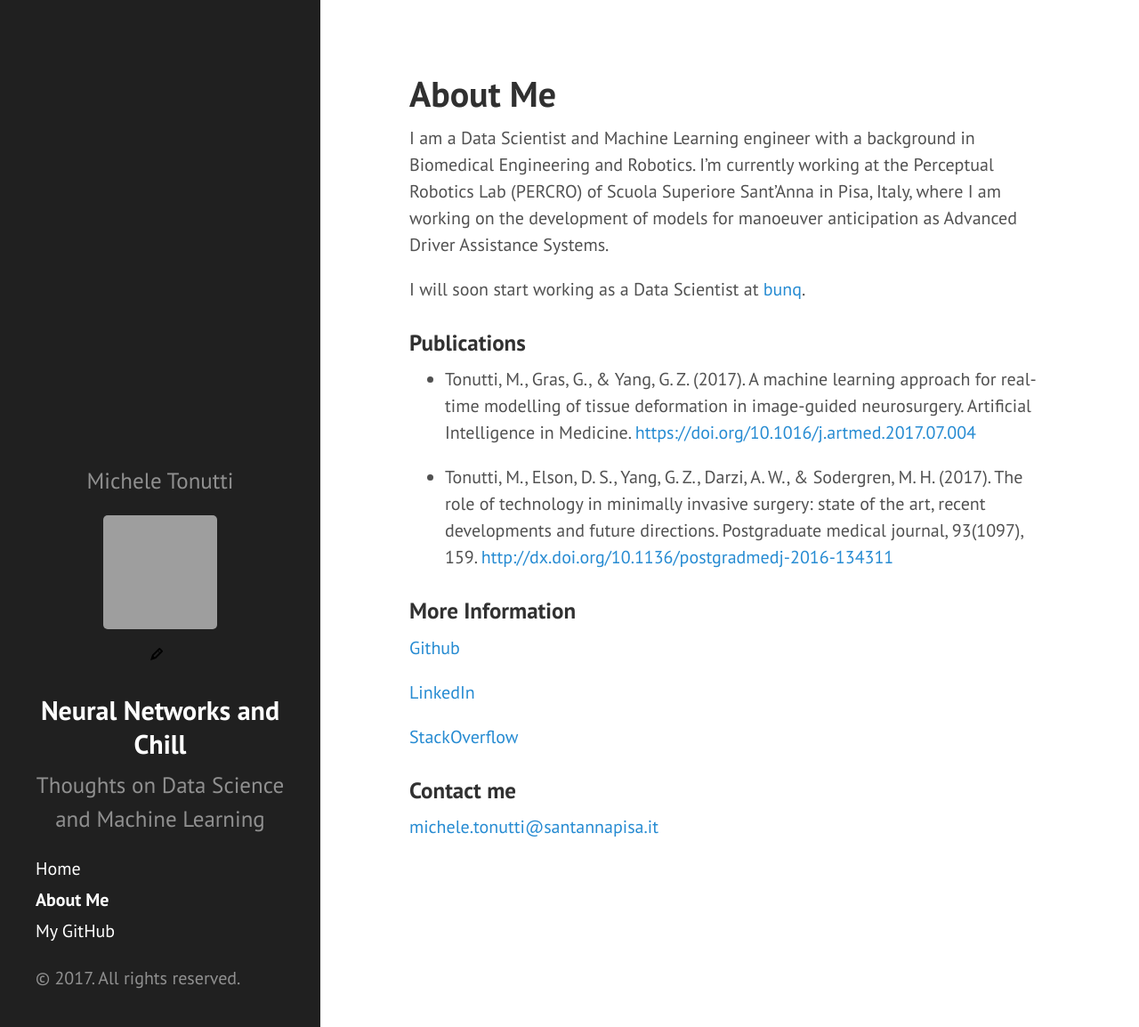
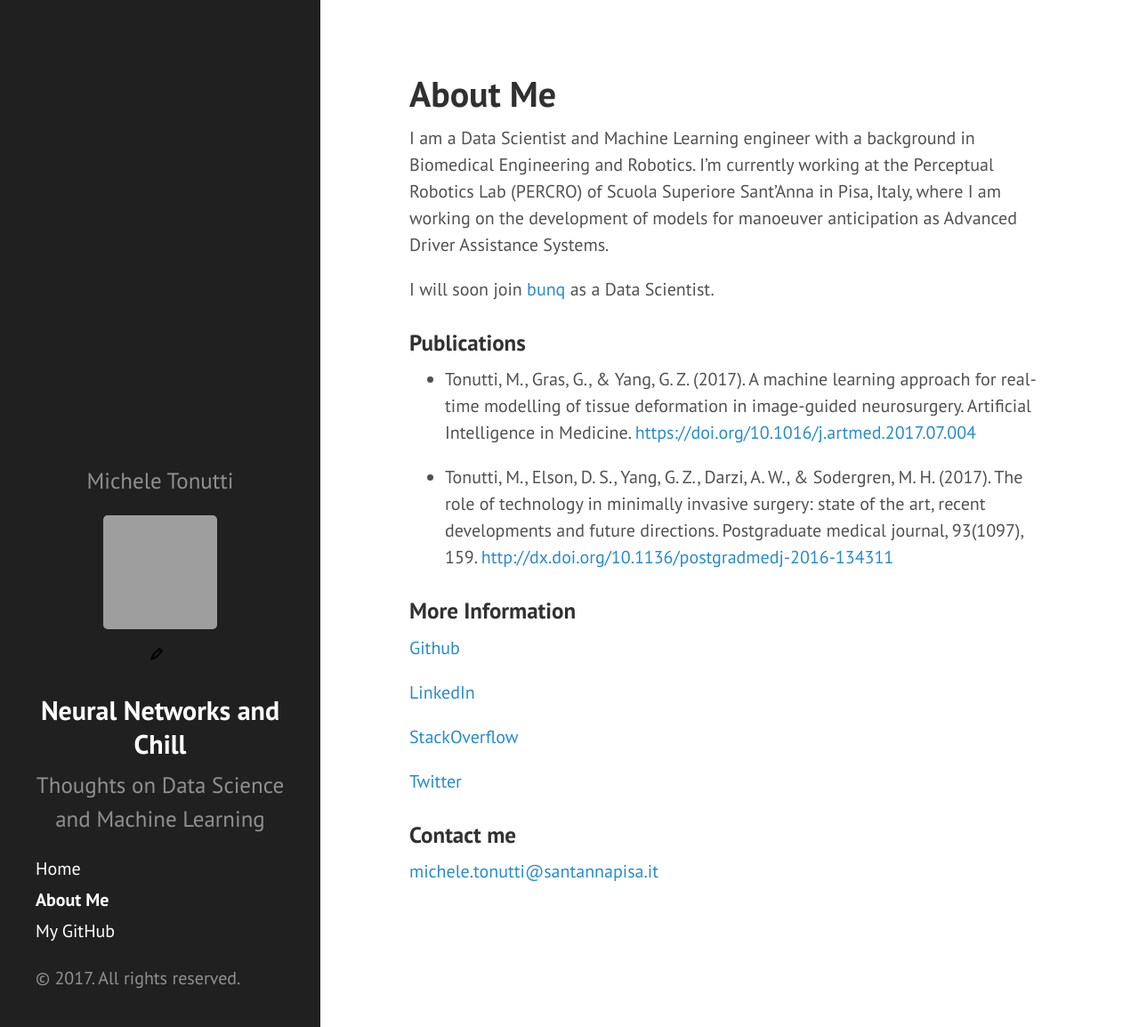
Before and after one commit to michetonu/michetonu.github.io, a Jekyll site: the page built from about.md, in a window 1280 px wide and 1154 px high. Shown: the whole window at 89% size. Built offline with Jekyll 4.4.1, drawn with Linux system fonts in a browser that asks for light colours; grey boxes are pictures that could not be loaded.

Commit message:
Update about.md

```diff
--- a/about.md
+++ b/about.md
@@ -5,7 +5,7 @@ title: About Me
 
 I am a Data Scientist and Machine Learning engineer with a background in Biomedical Engineering and Robotics. I'm currently working at the Perceptual Robotics Lab (PERCRO) of Scuola Superiore Sant'Anna in Pisa, Italy, where I am working on the development of models for manoeuver anticipation as Advanced Driver Assistance Systems.
 
-I will soon start working as a Data Scientist at [bunq](https://www.bunq.com/).
+I will soon join [bunq](https://www.bunq.com/) as a Data Scientist.
 
 ### Publications
 
@@ -22,6 +22,8 @@ I will soon start working as a Data Scientist at [bunq](https://www.bunq.com/).
 
 [StackOverflow](https://stackoverflow.com/users/5236005/michetonu)
 
+[Twitter](https://twitter.com/MicTonu)
+
 ### Contact me
 
 [michele.tonutti@santannapisa.it](mailto:michele.tonutti@santannapisa.it)
```
